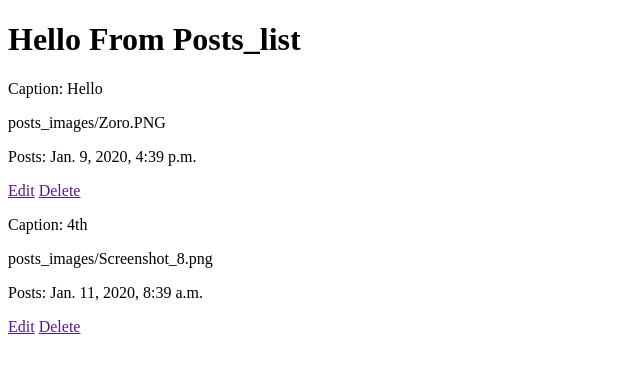
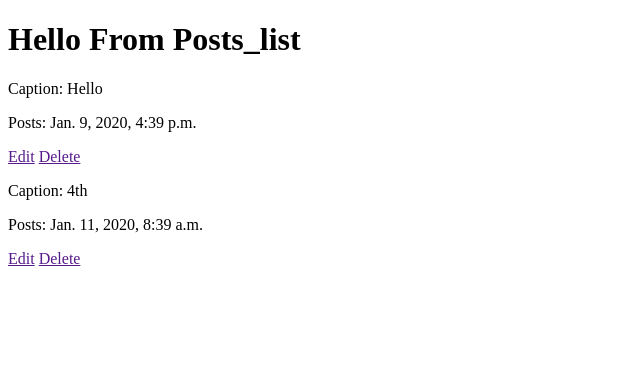
Before and after one commit to Pranayea/Heisenberg_ADC2, a Django app: page /view/ in a window 1280 px wide. Shown: the top 373 px of the page, without its empty margins (0-640 px from the left). Run offline with Django 3.2, Linux system fonts and the light colour scheme; data comes from the database, SQL or seed files in the repository; both versions use the stored data as it was before the commit.

Commit message:
CRUD without ImageField

```diff
--- a/Phoby/posts/models.py
+++ b/Phoby/posts/models.py
@@ -4,7 +4,7 @@ from datetime import datetime, date
 
 class createPosts(models.Model):
     post_id = models.AutoField(primary_key = True)
-    post_image = models.ImageField(upload_to='posts_images/',blank=False)
+    # post_image = models.ImageField(upload_to='posts_images/',blank=False)
     post_caption = models.TextField(max_length=140)
     uploaded_on = models.DateTimeField(auto_now_add=True)
 
--- a/Phoby/posts/templates/main/posts_list.html
+++ b/Phoby/posts/templates/main/posts_list.html
@@ -5,7 +5,7 @@
 {% for p in Posts %}
     <div>
     <p>Caption: {{p.post_caption}}</p>
-    <p>{{p.post_image}}</p>
+    <!-- <p>{{p.post_image}}</p>      -->
     <p>Posts: {{p.uploaded_on}}</p>
     <a href="">Edit</a>
     <a href="">Delete</a>
--- a/Phoby/posts/templates/main/upload.html
+++ b/Phoby/posts/templates/main/upload.html
@@ -2,7 +2,7 @@
     {% block content %}
     <form method="POST" enctype="multipart/form-data">
         {% csrf_token %}
-        <input type="file" name="image">
+        <!-- <input type="file" name="image"> -->
         <input type="text" name="caption" placeholder="Enter Caption">
         <button name="submit">Upload</button>
     </form>
--- a/Phoby/posts/views.py
+++ b/Phoby/posts/views.py
@@ -6,12 +6,13 @@ from PIL import Image
 
 def posts(request):
     if request.method == 'POST':
-        post_image = request.FILES['image']
+        # post_image = request.FILES['image']
         post_caption = request.POST['caption']
-        posts = createPosts(post_image=post_image, post_caption=post_caption)
+        # posts = createPosts(post_image=post_image, post_caption=post_caption)
+        posts = createPosts(post_caption=post_caption)
         posts.save()
 
-        return redirect('/')
+        return redirect('/view')
     else:
         return render(request, template_name="main/upload.html")
 
```
Also changed, not shown: Phoby/db.sqlite3, Phoby/posts/migrations/0004_remove_createposts_post_image.py (added).
